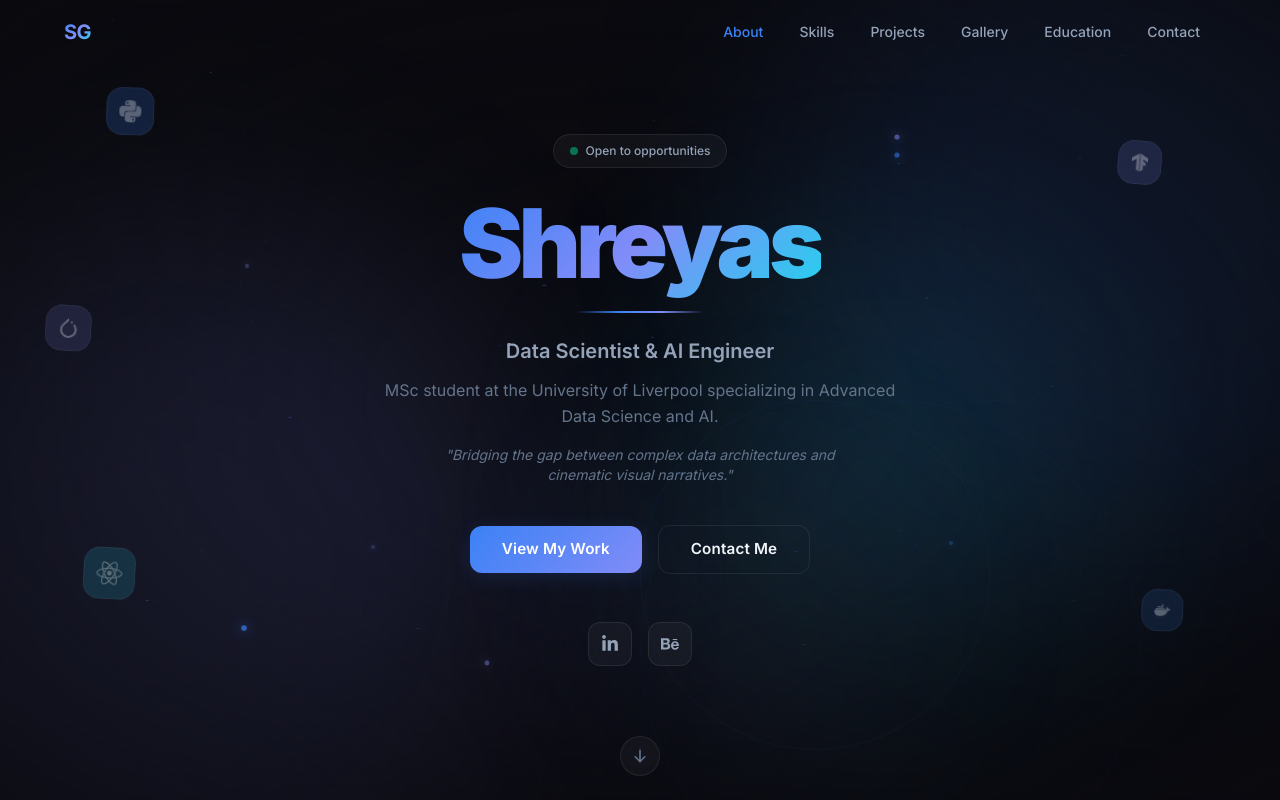
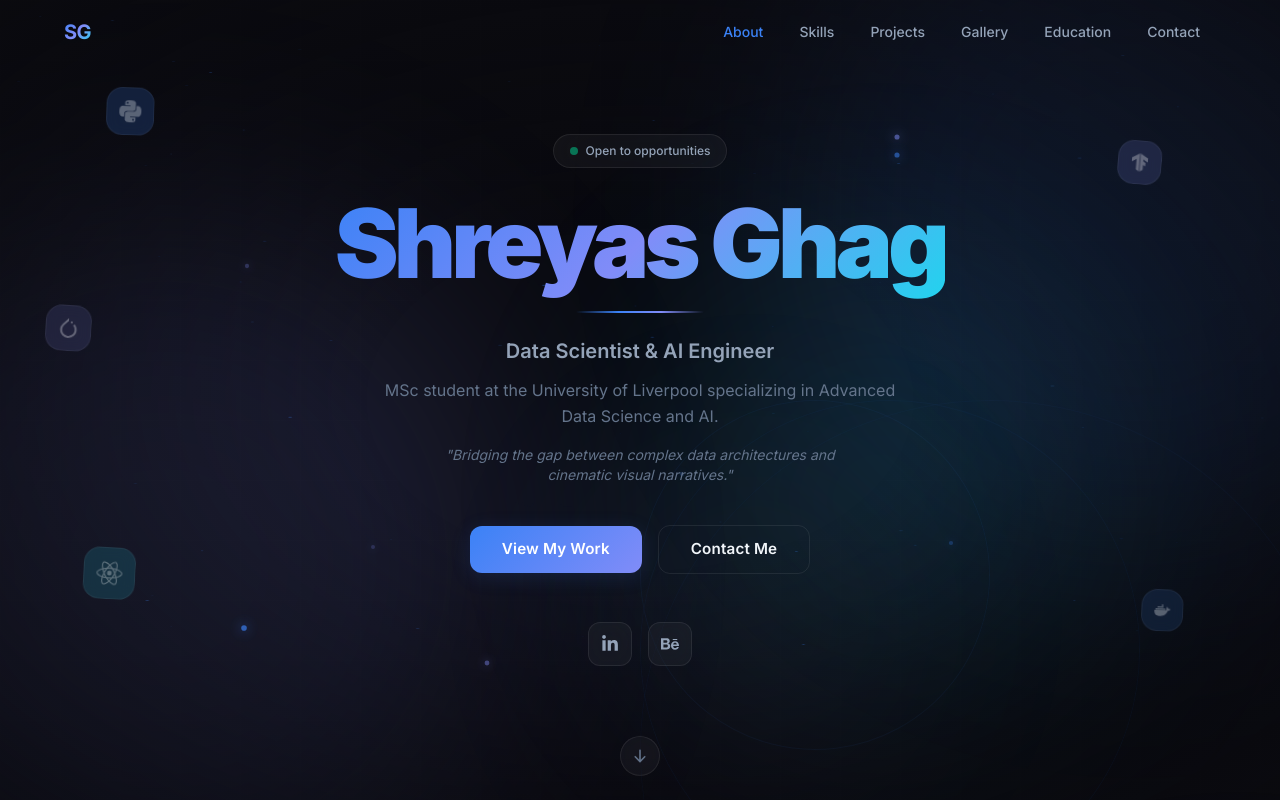
Before and after one commit to Shreyas5075/shreyas5075.github.io, a React (Vite) app: page / in a window 1280 px wide. Shown: the top 800 px of the page. Built offline with nearby package versions, Linux system fonts and the light colour scheme.

Commit message:
Restore full name on website

```diff
--- a/index.html
+++ b/index.html
@@ -4,16 +4,16 @@
     <meta charset="UTF-8" />
     <link rel="icon" type="image/svg+xml" href="/favicon.svg" />
     <meta name="viewport" content="width=device-width, initial-scale=1.0" />
-    <meta name="description" content="Shreyas — Data Scientist & AI Engineer. MSc in Advanced Data Science & AI at University of Liverpool. Specializing in RAG pipelines, machine learning, and cinematic visual storytelling." />
+    <meta name="description" content="Shreyas Ghag — Data Scientist & AI Engineer. MSc in Advanced Data Science & AI at University of Liverpool. Specializing in RAG pipelines, machine learning, and cinematic visual storytelling." />
     <meta name="keywords" content="Shreyas Ghag, Data Scientist, AI Engineer, Machine Learning, Portfolio, Photography" />
-    <meta name="author" content="Shreyas" />
-    <meta property="og:title" content="Shreyas | Data Scientist & AI Engineer" />
+    <meta name="author" content="Shreyas Ghag" />
+    <meta property="og:title" content="Shreyas Ghag | Data Scientist & AI Engineer" />
     <meta property="og:description" content="Bridging the gap between complex data architectures and cinematic visual narratives." />
     <meta property="og:type" content="website" />
     <link rel="preconnect" href="https://fonts.googleapis.com" />
     <link rel="preconnect" href="https://fonts.gstatic.com" crossorigin />
     <link href="https://fonts.googleapis.com/css2?family=Inter:wght@300;400;500;600;700;800;900&display=swap" rel="stylesheet" />
-    <title>Shreyas | Data Scientist & AI Engineer</title>
+    <title>Shreyas Ghag | Data Scientist & AI Engineer</title>
   </head>
   <body>
     <div id="root"></div>
--- a/src/components/Footer.jsx
+++ b/src/components/Footer.jsx
@@ -7,7 +7,7 @@ export default function Footer() {
       <div className="max-w-[1200px] mx-auto px-6 flex flex-col sm:flex-row items-center justify-between gap-4">
         {/* Left */}
         <p className="text-xs text-text-muted flex items-center gap-1">
-          © {new Date().getFullYear()} Shreyas. Built with{' '}
+          © {new Date().getFullYear()} Shreyas Ghag. Built with{' '}
           <HiOutlineHeart className="text-red-400 inline" /> and React.
         </p>
 
--- a/src/components/Hero.jsx
+++ b/src/components/Hero.jsx
@@ -160,7 +160,7 @@ export default function Hero() {
           transition={{ duration: 0.7, delay: 0.3 }}
           className="text-5xl sm:text-6xl md:text-7xl lg:text-8xl font-black tracking-tighter leading-[0.9] mb-6"
         >
-          <span className="gradient-text">Shreyas</span>
+          <span className="gradient-text">Shreyas Ghag</span>
         </motion.h1>
 
         {/* Animated underline accent */}
```
